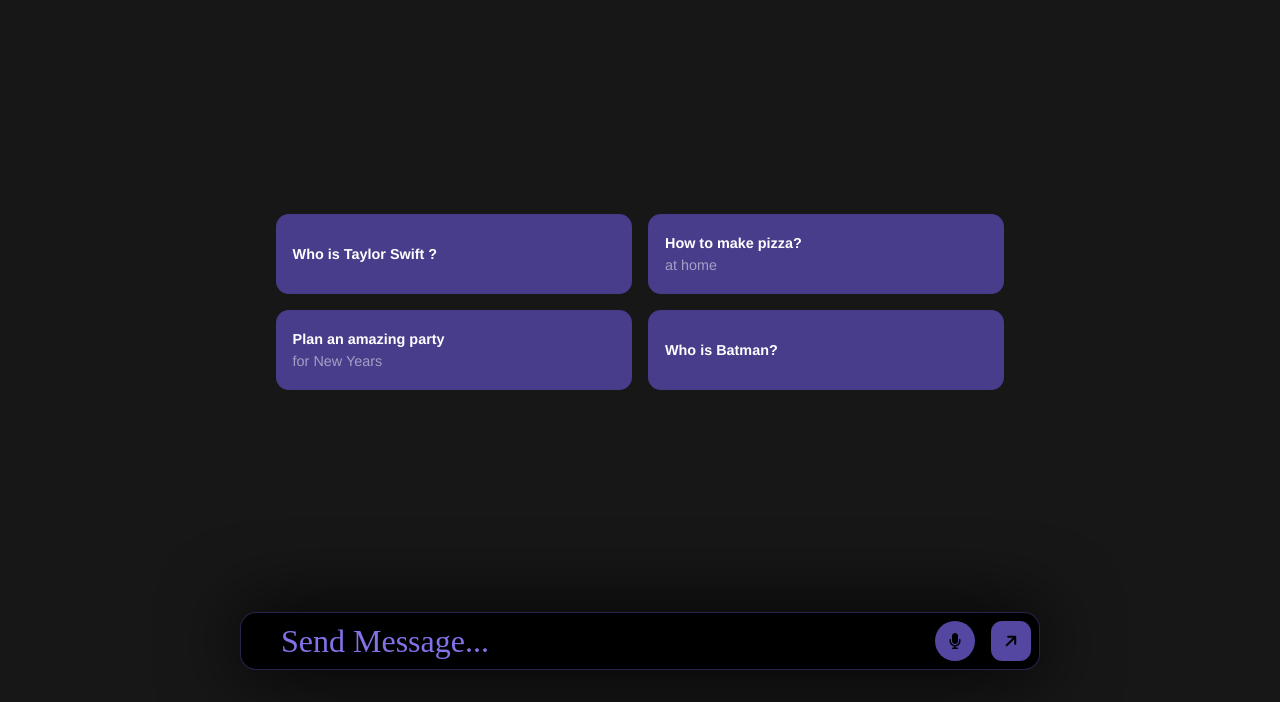
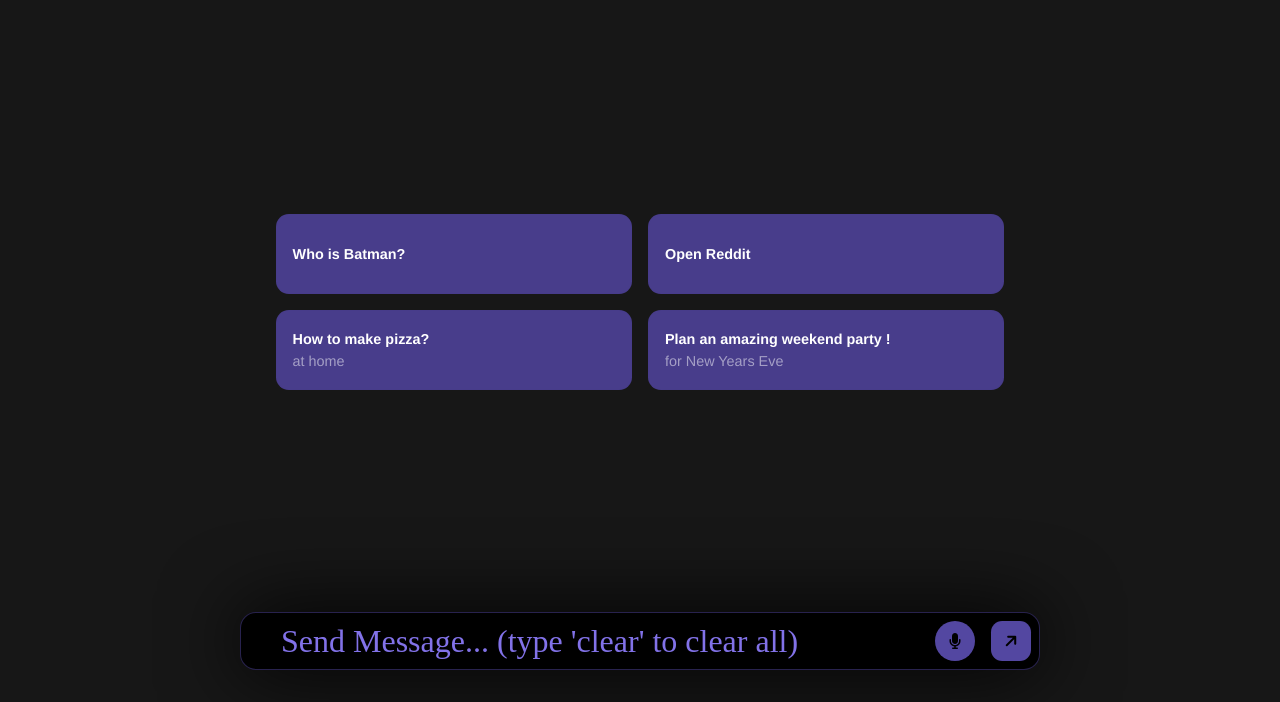
Before and after one commit to sohelrahman2004/Necf_project_chatBot, a plain HTML site: page index.html in a window 1280 px wide. Shown: the part 98-800 px from the top of the page. Drawn offline with nearby package versions, Linux system fonts and the light colour scheme; a web font is replaced by a local one.

Commit message:
Update README.md and updated placeholder text for search box

```diff
--- a/index.html
+++ b/index.html
@@ -34,7 +34,11 @@
     </div>
     <div class="container">
       <div>
-        <h3>Who is Taylor Swift ?</h3>
+        <h3>Who is Batman?</h3>
+        <div class="fa fa-arrow-up" title="click to send"></div>
+      </div>
+      <div>
+        <h3>Open Reddit</h3>
         <div class="fa fa-arrow-up" title="click to send"></div>
       </div>
       <div>
@@ -43,12 +47,8 @@
         <div class="fa fa-arrow-up" title="click to send"></div>
       </div>
       <div>
-        <h3>Plan an amazing party</h3>
-        <p>for New Years</p>
-        <div class="fa fa-arrow-up" title="click to send"></div>
-      </div>
-      <div>
-        <h3>Who is Batman?</h3>
+        <h3>Plan an amazing weekend party !</h3>
+        <p>for New Years Eve</p>
         <div class="fa fa-arrow-up" title="click to send"></div>
       </div>
     </div>
@@ -57,7 +57,7 @@
         type="text"
         name="message"
         id="userMessage"
-        placeholder="Send Message..."
+        placeholder="Send Message... (type 'clear' to clear all)"
       />
       <div class="record">
         <div class="fa fa-microphone"></div>
```
Also changed, not shown: README.md.
